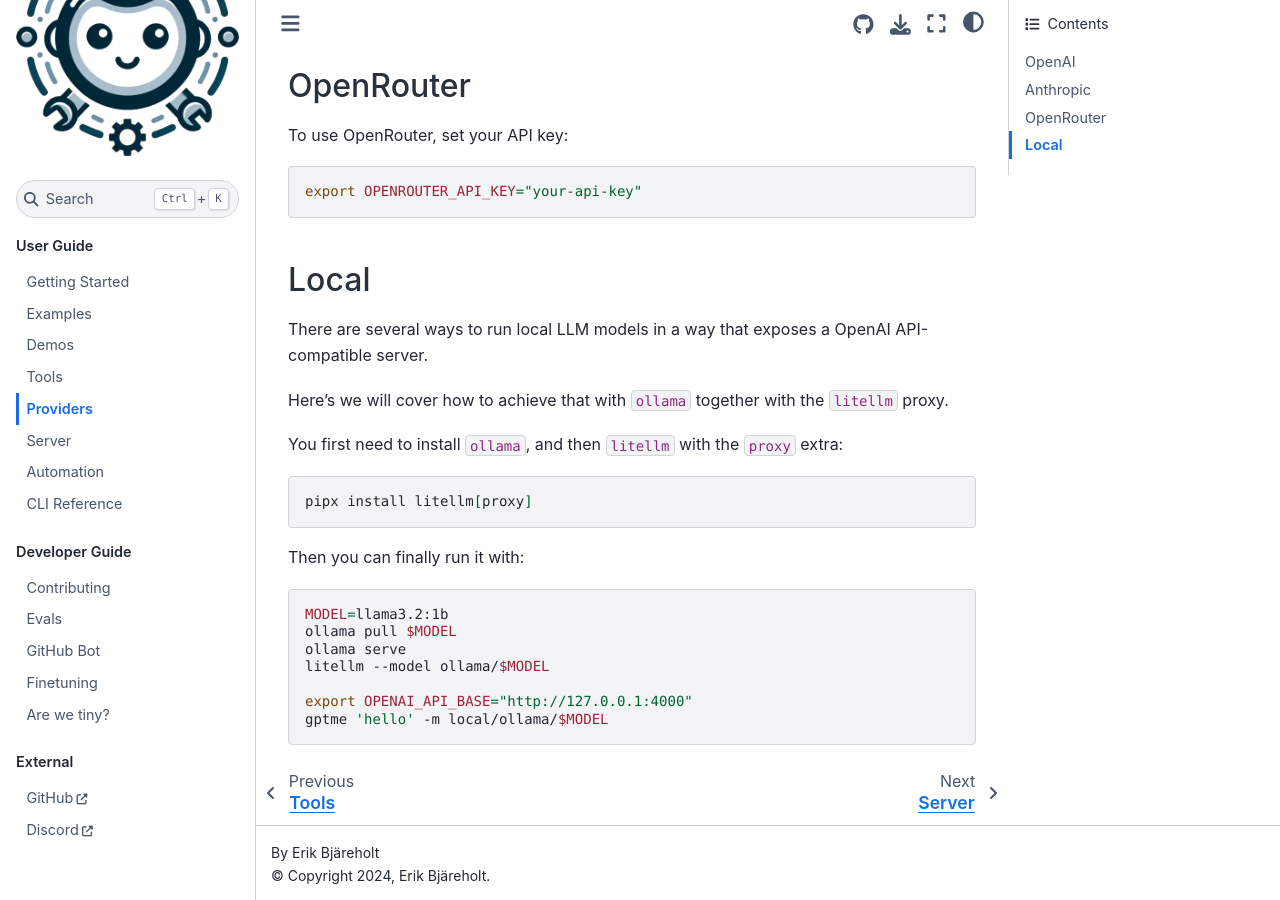
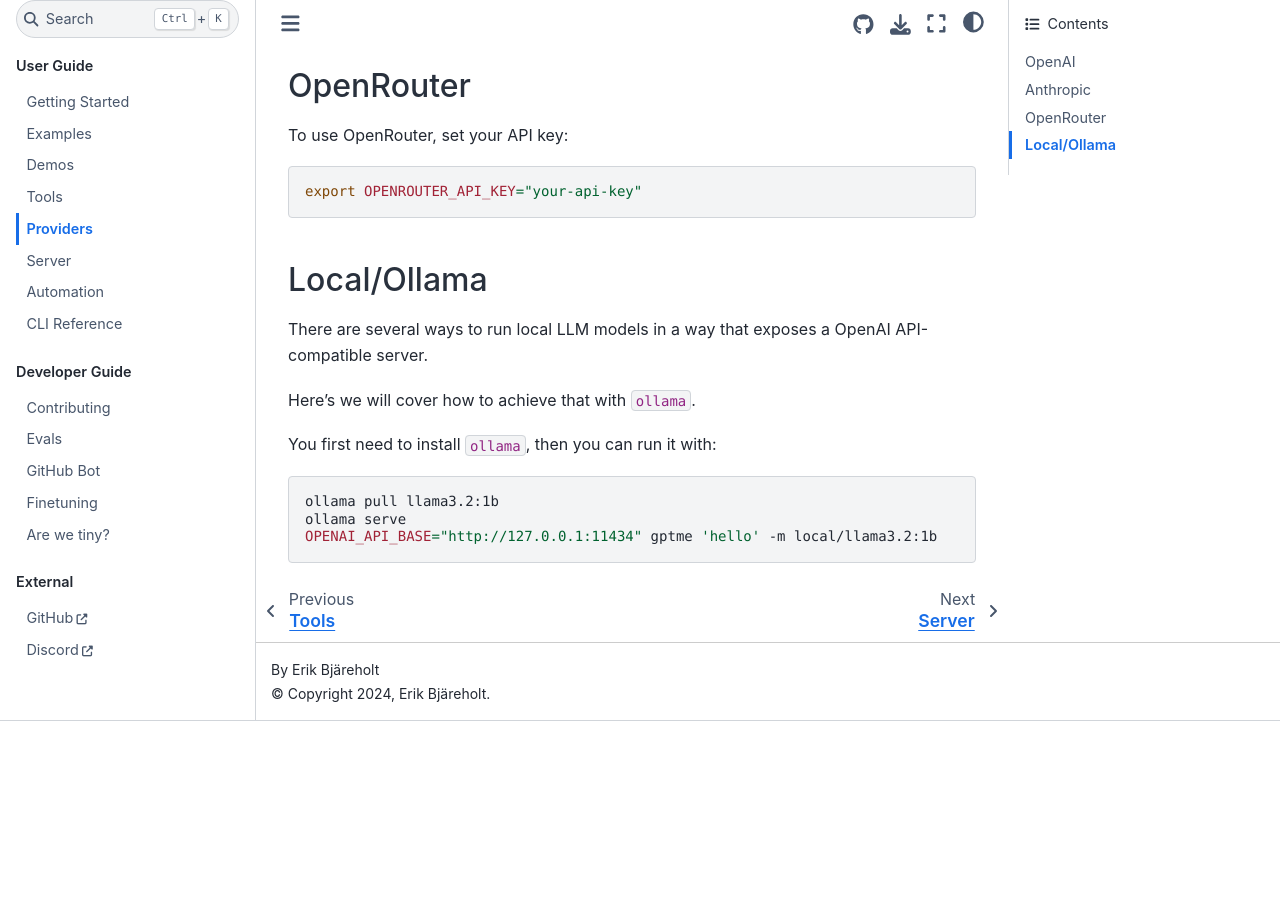
Before and after one commit to get-loose/gptme, a Sphinx documentation site: the page built from docs/providers.md, in a window 1280 px wide and 900 px high, scrolled down 840 px. Built offline with Sphinx 7.4.7 and the Sphinx Book theme 1.1.4, drawn with Linux system fonts in a browser that asks for light colours; pages that are not in the unit, such as notebooks, are missing from menus; after the commit the page ends 1561 px from its top, so only the background shows below that.

Commit message:
docs: updated docs for running with ollama (litellm no longer needed)

````diff
--- a/docs/providers.md
+++ b/docs/providers.md
@@ -38,26 +38,16 @@
 export OPENROUTER_API_KEY="your-api-key"
 ```
 
-## Local
+## Local/Ollama
 
 There are several ways to run local LLM models in a way that exposes a OpenAI API-compatible server.
 
-Here's we will cover how to achieve that with `ollama` together with the `litellm` proxy.
+Here's we will cover how to achieve that with `ollama`.
 
-You first need to install `ollama`, and then `litellm` with the `proxy` extra:
+You first need to install `ollama`, then you can run it with:
 
 ```sh
-pipx install litellm[proxy]
+ollama pull llama3.2:1b
+ollama serve
+OPENAI_API_BASE="http://127.0.0.1:11434" gptme 'hello' -m local/llama3.2:1b
 ```
-
-Then you can finally run it with:
-
-```sh
-MODEL=llama3.2:1b
-ollama pull $MODEL
-ollama serve
-litellm --model ollama/$MODEL
-
-export OPENAI_API_BASE="http://127.0.0.1:4000"
-gptme 'hello' -m local/ollama/$MODEL
-```
````
